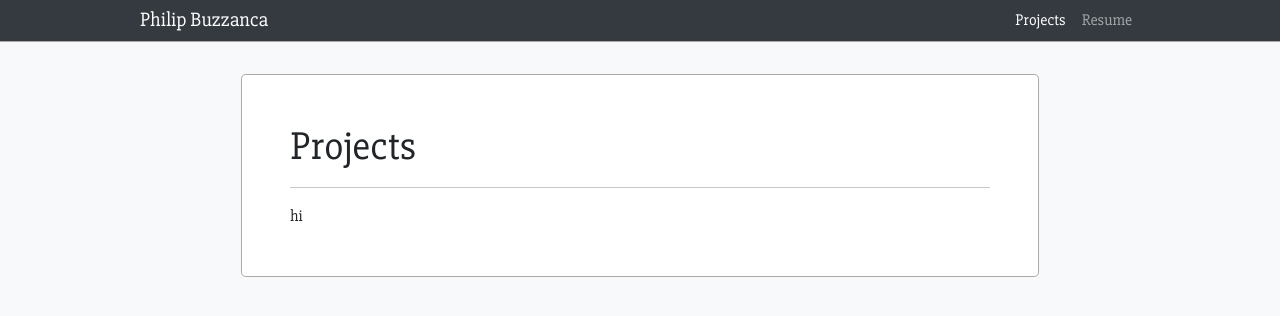
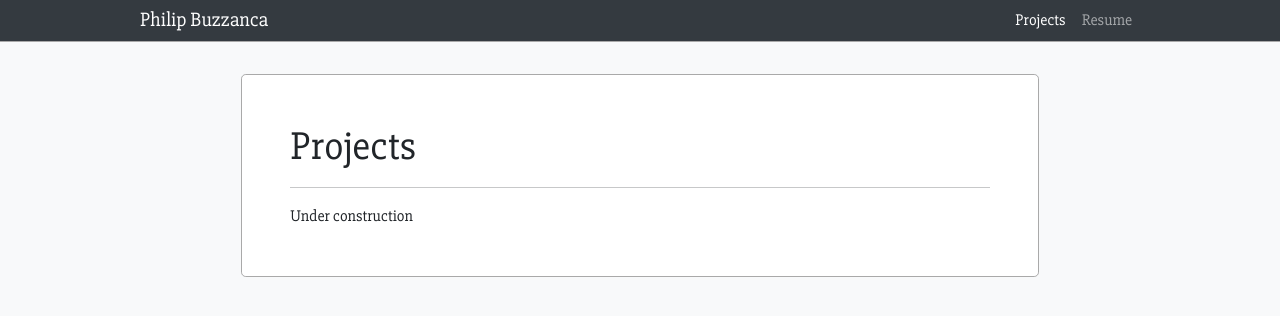
Before and after one commit to philbuzzanca/philbuzzanca.github.io, a React (Create React App) app: page /projects in a window 1280 px wide. Shown: the top 316 px of the page. Built offline with nearby package versions, Linux system fonts and the light colour scheme.

Commit message:
qol changes

```diff
--- a/public/index.html
+++ b/public/index.html
@@ -9,35 +9,11 @@
       name="description"
       content="Web site created using create-react-app"
     />
-    <link rel="apple-touch-icon" href="%PUBLIC_URL%/logo192.png" />
-    <!--
-      manifest.json provides metadata used when your web app is installed on a
-      user's mobile device or desktop. See https://developers.google.com/web/fundamentals/web-app-manifest/
-    -->
     <link rel="manifest" href="%PUBLIC_URL%/manifest.json" />
-    <!--
-      Notice the use of %PUBLIC_URL% in the tags above.
-      It will be replaced with the URL of the `public` folder during the build.
-      Only files inside the `public` folder can be referenced from the HTML.
-
-      Unlike "/favicon.ico" or "favicon.ico", "%PUBLIC_URL%/favicon.ico" will
-      work correctly both with client-side routing and a non-root public URL.
-      Learn how to configure a non-root public URL by running `npm run build`.
-    -->
-    <title>React App</title>
+    <title>Philip Buzzanca</title>
   </head>
   <body>
     <noscript>You need to enable JavaScript to run this app.</noscript>
     <div id="root"></div>
-    <!--
-      This HTML file is a template.
-      If you open it directly in the browser, you will see an empty page.
-
-      You can add webfonts, meta tags, or analytics to this file.
-      The build step will place the bundled scripts into the <body> tag.
-
-      To begin the development, run `npm start` or `yarn start`.
-      To create a production bundle, use `npm run build` or `yarn build`.
-    -->
   </body>
 </html>
--- a/src/pages/Projects.js
+++ b/src/pages/Projects.js
@@ -4,7 +4,7 @@ const Projects = () => {
 
     const body = (
         <>
-            hi
+            Under construction
         </>
     )
 
```
Also changed, not shown: 1 other file (tests, documents, lock files or other folders).
